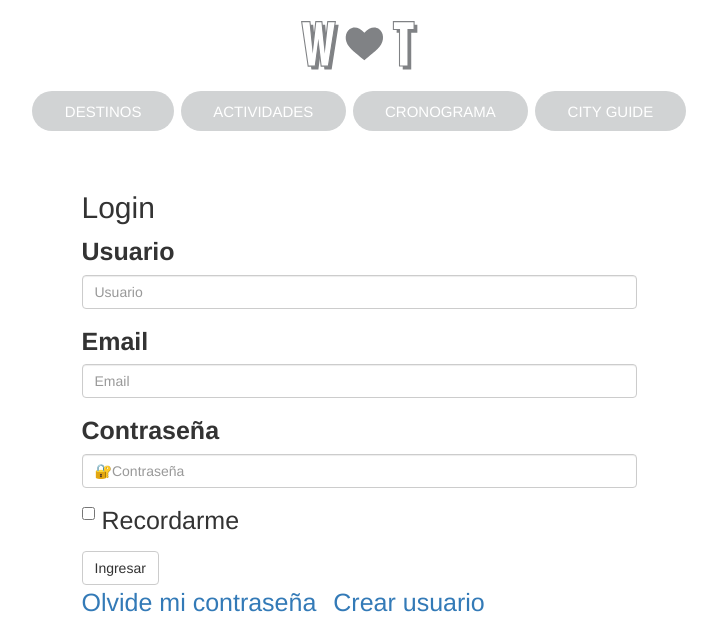
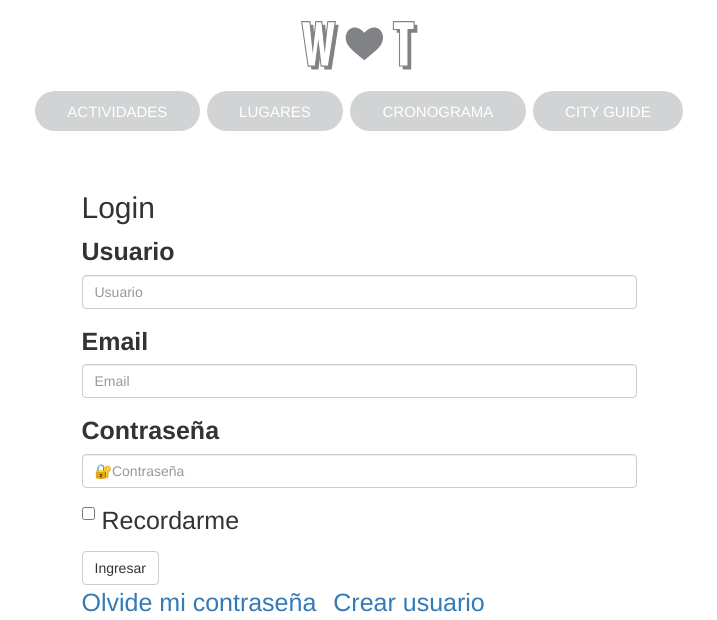
Before and after one commit to Tolsztajn/TrabajoIntegrador, a PHP site: page /login.php in a window 1280 px wide. Shown: the top 620 px of the page, without its empty margins (281-998 px from the left). Run offline with PHP 8.4, Linux system fonts and the light colour scheme.

Commit message:
cambio se secciones en la barra superior

```diff
--- a/Sprint2/login.php
+++ b/Sprint2/login.php
@@ -19,8 +19,8 @@
           <img src="img/menu.svg" alt="" class="menu-button">
           <nav class="second-nav">
             <ul>
-              <li><a href="#">DESTINOS</a></li>
               <li><a href="#">ACTIVIDADES</a></li>
+              <li><a href="#">LUGARES</a></li>
               <li><a href="#">CRONOGRAMA</a></li>
               <li><a href="#">CITY GUIDE</a></li>
             </ul>
```
